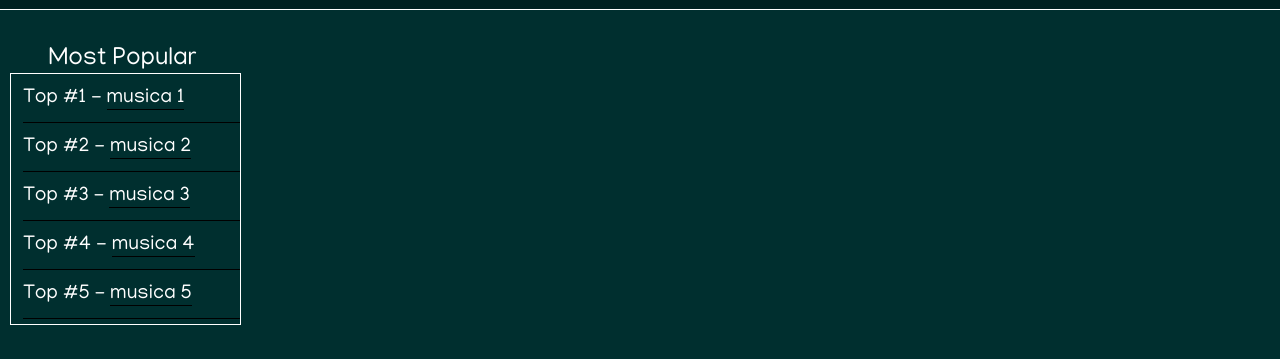
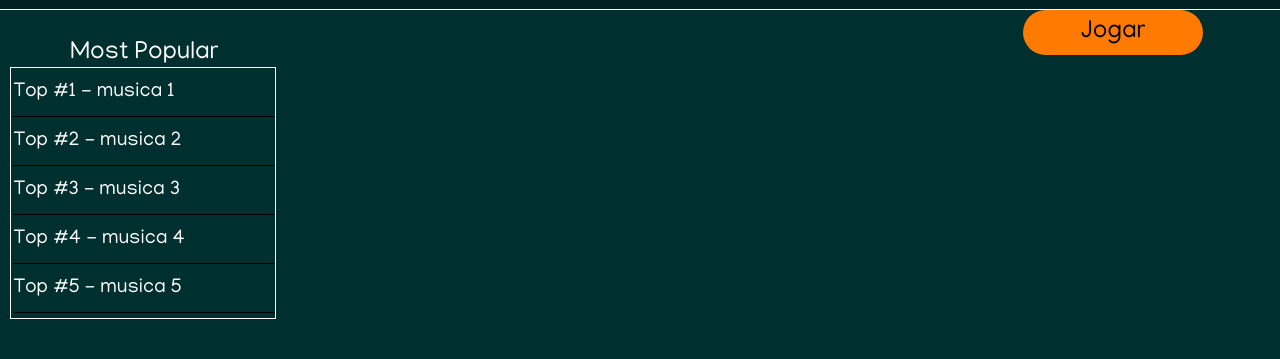
Before and after one commit to Eggberto0/SMASH-projeto-individual, a plain HTML site: page projeto individual/index.html in a window 1280 px wide. Shown: the part 91-450 px from the top of the page. Drawn offline with Linux system fonts and the light colour scheme.

Commit message:
botão incluído

```diff
--- a/projeto individual/index.html
+++ b/projeto individual/index.html
@@ -69,6 +69,9 @@
                 </nav>
             <footer></footer>
         </div><!--top_jogados-->
+        <div class="options">
+            <button class="button_jogar" onclick="jogar()">Jogar</button>
+        </div><!--options-->
     </div><!--mid1-->
 
 </body>
--- a/projeto individual/style.css
+++ b/projeto individual/style.css
@@ -96,11 +96,14 @@ font-family: Manjari;
 
 .mid1 {
     width: 94%;
+    display: flex;
+    flex-direction: row;
+    justify-content: space-between;
 }
 
 nav ul {
     height:250px;
-    width:18%;
+    width:120%;
 }
 
 nav ul {
@@ -121,8 +124,8 @@ header {
     text-decoration: none;
     font-weight: 200;
     font-size: 25px;
-    padding-left: 4%;
-    padding-top: 3%;
+    padding-left: 70px;
+    padding-top: 30px;
 }
 
 nav ul li {
@@ -143,9 +146,36 @@ nav ul li a:hover{
 
 .a_textList {
     list-style: none;
-    border-bottom: solid 1px black;
     color: white;
     text-decoration: none;
     font-weight: 200;
     font-size: 20px;
 }
+
+.options {
+    background-color: transparent;
+}
+
+.button_jogar {
+    background-color: #FF7A00;
+    width: 180px;
+    height: 45px;
+    font-size: 25px;
+    border: none;
+    border-radius: 45px;
+    position: relative;
+    text-decoration: none;
+    font-weight: 200;
+    justify-content: center;
+    align-items: center;
+}
+
+.button_jogar:hover {
+    background-color: white;
+    font-size: 45px;
+    color: #FF7A00;
+    width: 190px;
+    height: 55px;
+    text-decoration: none;
+    font-weight: 200;
+}
```
